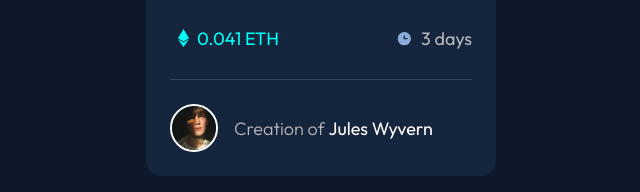
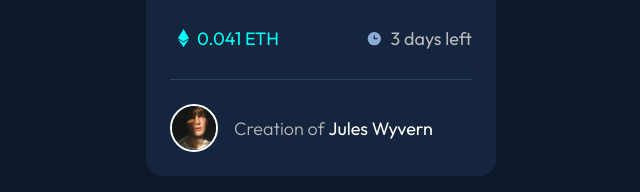
Before and after one commit to Keos808/NFT-preview-card-component-Frontend-Mentor-Challenge, a plain HTML site: page index.html in a window 1280 px wide. Shown: the part 550-742 px from the top of the page, 319-959 px from the left. Drawn offline with Linux system fonts and the light colour scheme.

Commit message:
Update index.html

```diff
--- a/index.html
+++ b/index.html
@@ -30,7 +30,7 @@
       </p>
       <ul>
         <li><img src="images/icon-ethereum.svg" alt=""> 0.041 ETH</li>
-        <li><img src="images/icon-clock.svg" alt=""> 3 days</li>
+        <li><img src="images/icon-clock.svg" alt=""> 3 days left</li>
       </ul>
     </div>
 
```
